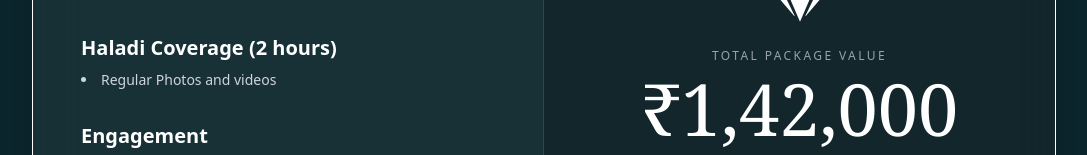
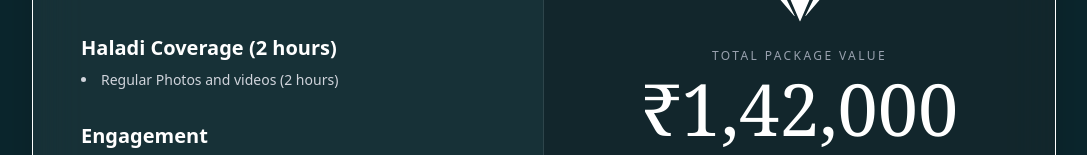
Before and after one commit to candypic/web, a React (Vite) app: page /quotation in a window 1280 px wide. Shown: the part 797-952 px from the top of the page, without its empty margins (96-1183 px from the left). Built offline with nearby package versions, Linux system fonts and the light colour scheme.

Commit message:
added 2hrs

```diff
--- a/src/pages/Quotation.jsx
+++ b/src/pages/Quotation.jsx
@@ -210,7 +210,7 @@ const Quotation = () => {
                     <div>
                         <h3 className="text-xl font-bold text-brand-gold mb-2">Haladi Coverage (2 hours)</h3>
                         <ul className="text-gray-300 text-sm space-y-1 list-disc list-inside marker:text-brand-red">
-                            <li>Regular Photos and videos</li>
+                            <li>Regular Photos and videos (2 hours)</li>
                          </ul>
                     </div>
                     <div>
```
